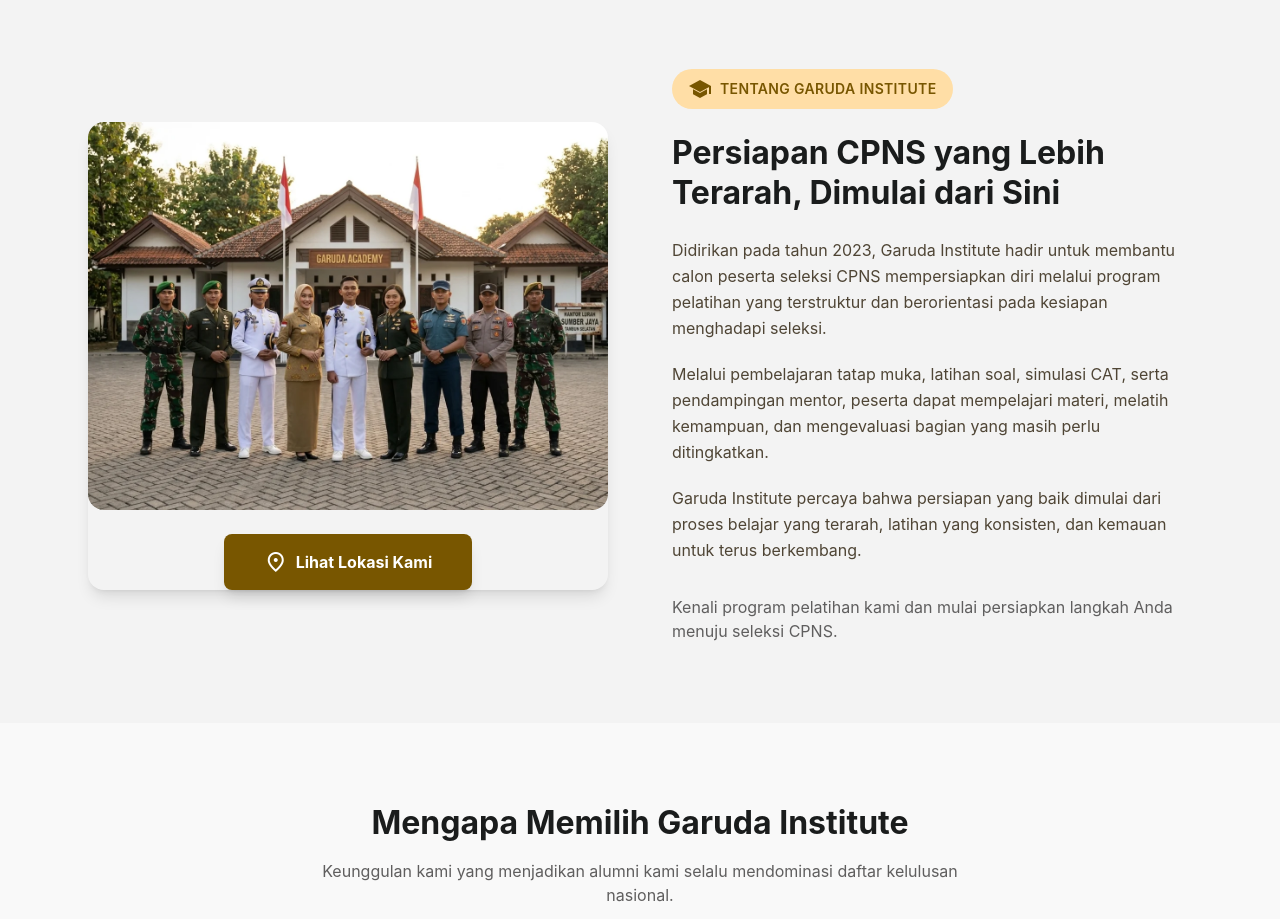
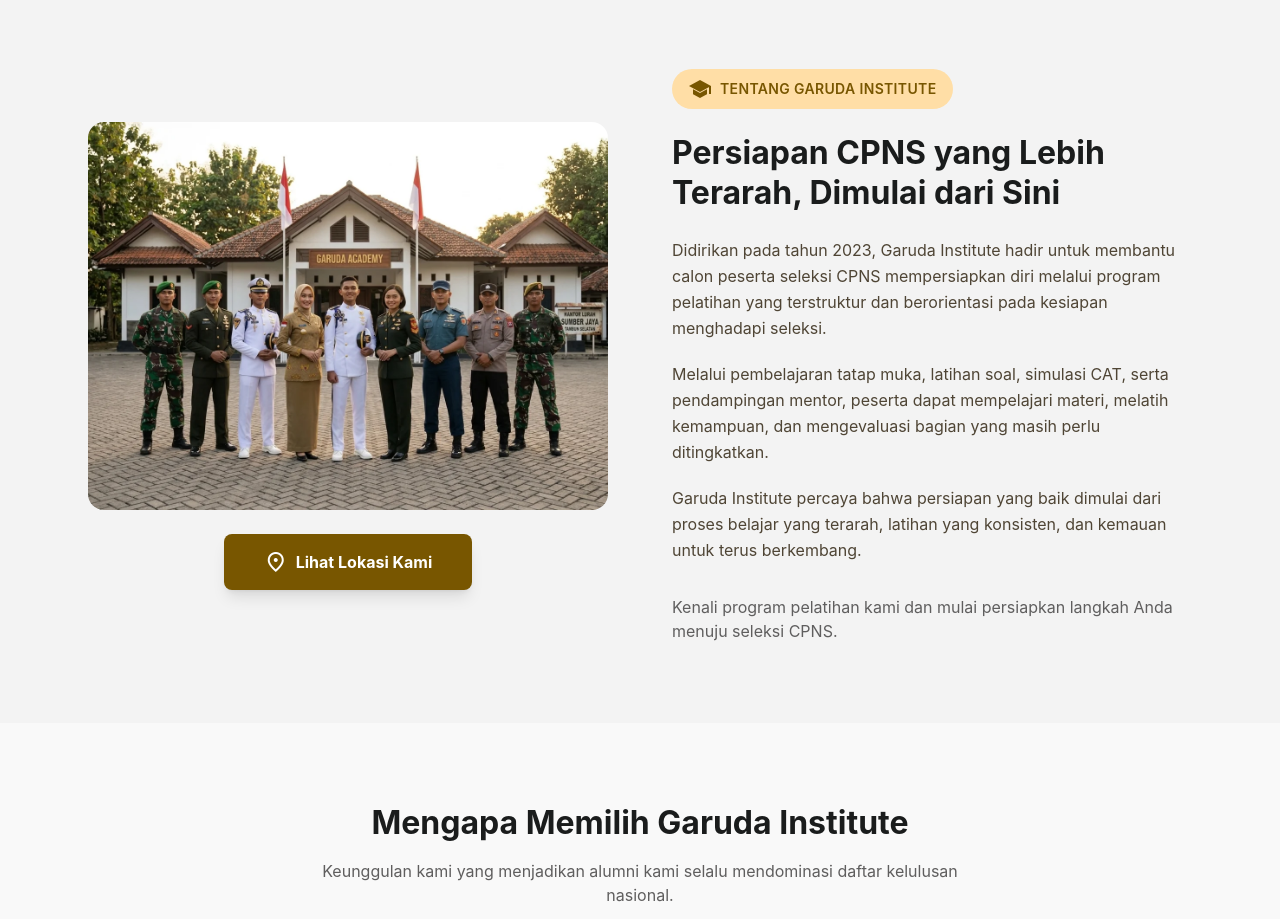
Before and after one commit to Yogasaputrabs/garuda-institute, a React (Vite) app: page / in a window 1280 px wide. Shown: the part 2600-3519 px from the top of the page. Built offline with nearby package versions, Linux system fonts and the light colour scheme; a web font is replaced by a local one.

Commit message:
Clean up description image and location CTA styling

```diff
--- a/src/sections/TentangGaruda.jsx
+++ b/src/sections/TentangGaruda.jsx
@@ -3,7 +3,7 @@ export default function TentangGaruda() {
     <section id="tentang" className="py-16 md:py-section-gap bg-surface-container-low">
       <div className="max-w-container-max mx-auto px-4 md:px-margin-desktop">
         <div className="grid grid-cols-1 lg:grid-cols-2 gap-12 lg:gap-16 items-center">
-          <div className="rounded-2xl shadow-lg flex flex-col items-center">
+          <div className="flex flex-col items-center">
             <img
               alt="Tentang Garuda Institute"
               className="w-full h-auto object-cover rounded-2xl"
```
